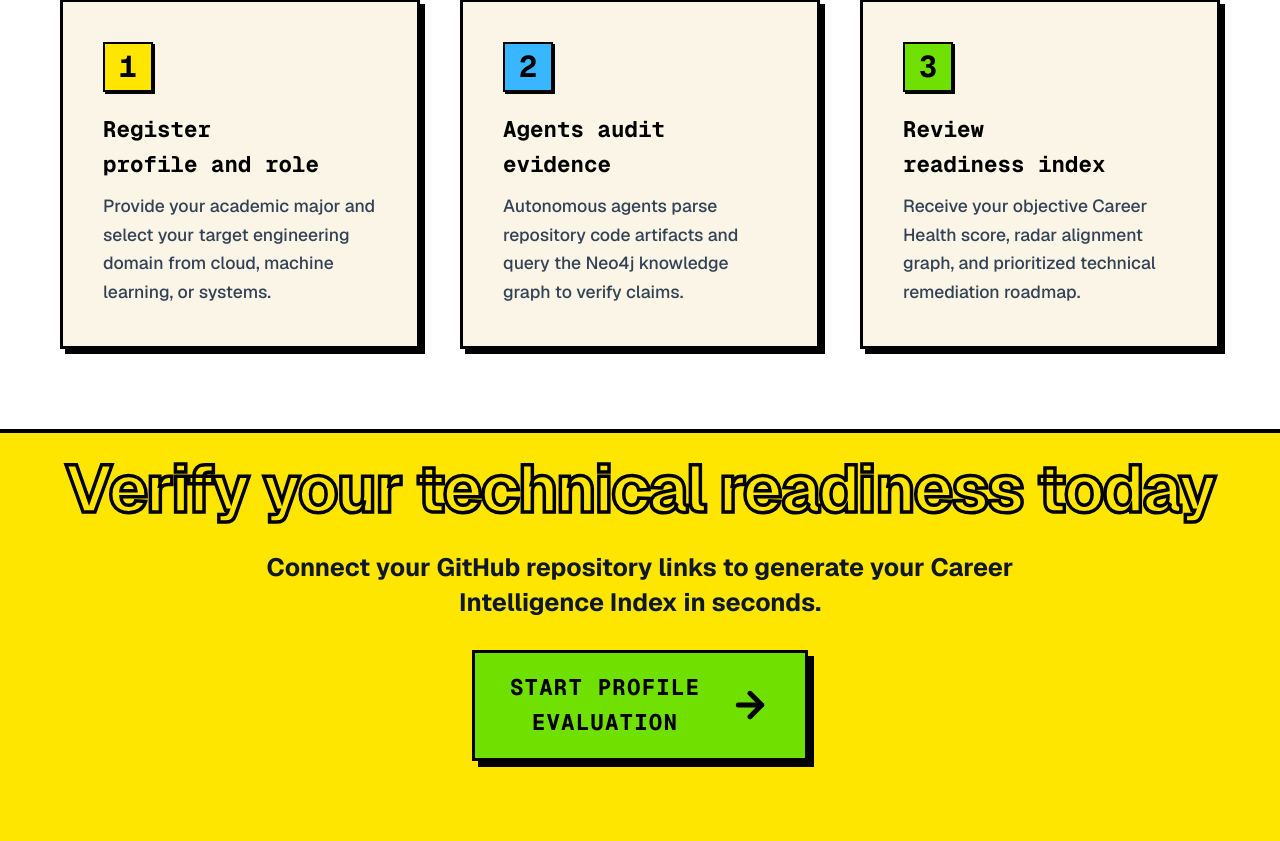
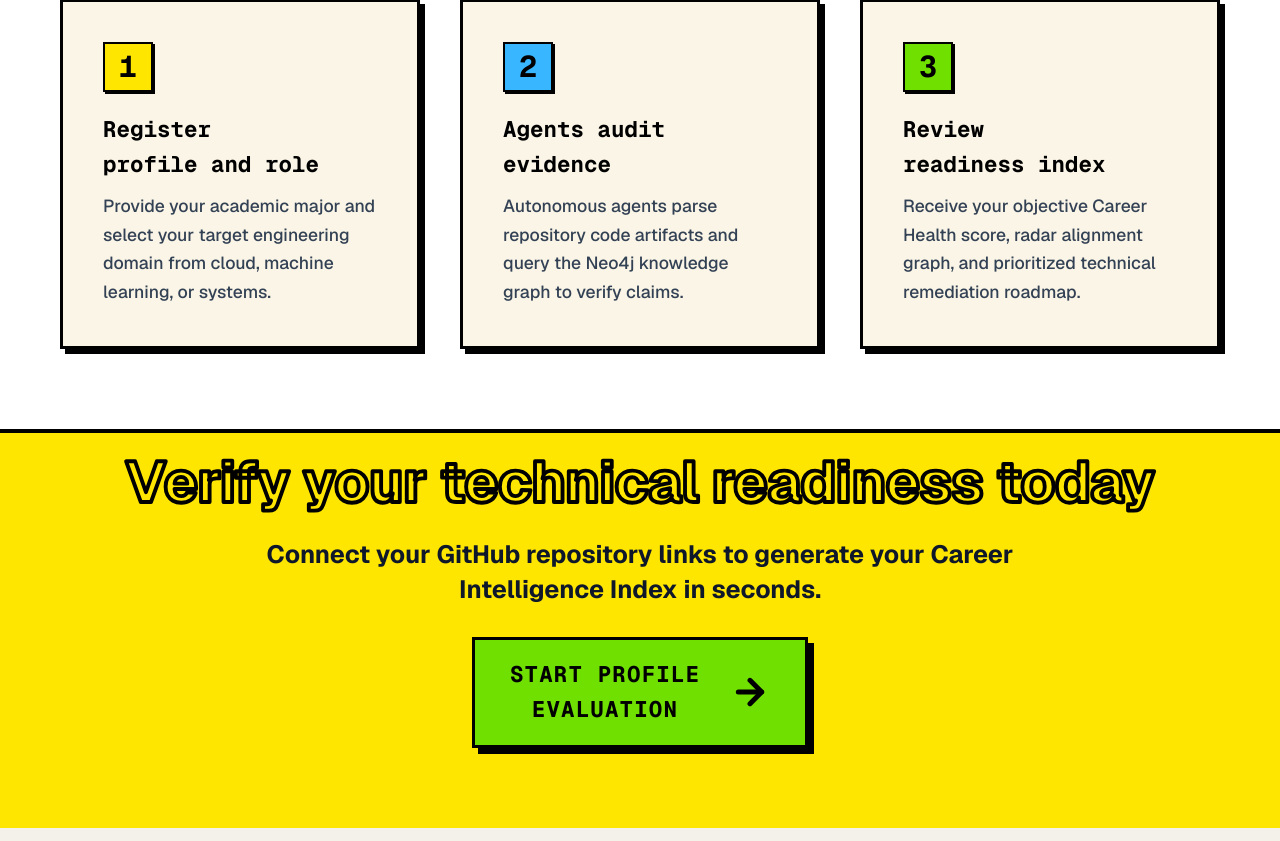
Before and after one commit to Anindya-Dev/careerpilot, a React (Vite) app in the folder frontend/: page / in a window 1280 px wide. Shown: the part 3394-4235 px from the top of the page. Built offline with nearby package versions, Linux system fonts and the light colour scheme; no server answers.

Commit message:
fix(landing): use SVG vector text with stroke and fill=none to ensure edge-to-edge outline text is 100% visible

```diff
--- a/frontend/src/index.css
+++ b/frontend/src/index.css
@@ -6,14 +6,18 @@
   html {
     font-size: 16px;
   }
+
   @media (min-width: 640px) {
     html {
-      font-size: 18px; /* 112.5% scale */
+      font-size: 18px;
+      /* 112.5% scale */
     }
   }
+
   @media (min-width: 1024px) {
     html {
-      font-size: 20px; /* 125% scale so 100% zoom renders at 125% zoom size */
+      font-size: 20px;
+      /* 125% scale so 100% zoom renders at 125% zoom size */
     }
   }
 
@@ -22,7 +26,12 @@
     font-feature-settings: "cv02", "cv03", "cv04", "cv11";
   }
 
-  h1, h2, h3, h4, h5, h6 {
+  h1,
+  h2,
+  h3,
+  h4,
+  h5,
+  h6 {
     text-wrap: balance;
   }
 
@@ -48,6 +57,7 @@
   0% {
     transform: translateX(0%);
   }
+
   100% {
     transform: translateX(-50%);
   }
@@ -81,31 +91,10 @@
     transform: none;
     transition: none;
   }
+
   .animate-marquee {
     animation: none;
     width: 100%;
-  }
-}
-
-/* Outlined / hollow Neo-Brutalism typography: bold black border only, no fill */
-.neo-outline-text {
-  color: #000000; /* Fallback so text is NEVER invisible */
-}
-
-@supports (-webkit-text-stroke: 1px black) or (-webkit-text-stroke: 1px #000) {
-  .neo-outline-text {
-    color: transparent;
-    -webkit-text-fill-color: transparent;
-    -webkit-text-stroke: 2.5px #000000;
-    paint-order: stroke fill;
-  }
-}
-
-@media (min-width: 768px) {
-  @supports (-webkit-text-stroke: 1px black) or (-webkit-text-stroke: 1px #000) {
-    .neo-outline-text {
-      -webkit-text-stroke: 3.5px #000000;
-    }
   }
 }
 
@@ -119,8 +108,5 @@
 }
 
 .neo-btn {
-  @apply border-2 border-black font-mono font-bold tracking-wide transition-all duration-75
-         shadow-[3px_3px_0px_0px_#000000]
-         hover:-translate-y-0.5 hover:shadow-[5px_5px_0px_0px_#000000]
-         active:translate-x-0.5 active:translate-y-0.5 active:shadow-none;
+  @apply border-2 border-black font-mono font-bold tracking-wide transition-all duration-75 shadow-[3px_3px_0px_0px_#000000] hover:-translate-y-0.5 hover:shadow-[5px_5px_0px_0px_#000000] active:translate-x-0.5 active:translate-y-0.5 active:shadow-none;
 }
--- a/frontend/src/pages/LandingPage.jsx
+++ b/frontend/src/pages/LandingPage.jsx
@@ -414,11 +414,35 @@ export default function LandingPage() {
         </section>
 
         {/* SECTION 5: FINAL ACTION BANNER - Scale Reveal */}
-        <section className="pt-2 sm:pt-3 pb-12 sm:pb-16 px-2 sm:px-4 bg-[#FFE600] text-center border-t-2 border-black overflow-hidden w-full">
+        <section className="pt-1 sm:pt-2 pb-12 sm:pb-16 px-2 sm:px-4 bg-[#FFE600] text-center border-t-2 border-black overflow-hidden w-full">
           <Reveal delay={0} className="w-full mx-auto space-y-4">
-            <h2 className="neo-outline-text whitespace-nowrap text-[5.2vw] font-black tracking-tight leading-none py-1.5 select-none w-full block">
-              Verify your technical readiness today
-            </h2>
+            {/* Edge-to-edge bold black outline text with no black fill (SVG vector for 100% visibility) */}
+            <div className="w-full overflow-hidden select-none pt-0">
+              <svg
+                viewBox="0 0 1600 95"
+                className="w-full h-auto block max-h-[130px] pointer-events-none"
+                aria-hidden="true"
+              >
+                <text
+                  x="50%"
+                  y="52%"
+                  dominantBaseline="central"
+                  textAnchor="middle"
+                  fill="none"
+                  stroke="#000000"
+                  strokeWidth="5"
+                  strokeLinejoin="round"
+                  fontFamily="'Geist', system-ui, -apple-system, sans-serif"
+                  fontWeight="900"
+                  fontSize="74"
+                  letterSpacing="-0.5"
+                >
+                  Verify your technical readiness today
+                </text>
+              </svg>
+              <h2 className="sr-only">Verify your technical readiness today</h2>
+            </div>
+
             <p className="text-base sm:text-lg md:text-xl font-bold text-slate-900 max-w-2xl mx-auto leading-relaxed">
               Connect your GitHub repository links to generate your Career Intelligence Index in seconds.
             </p>
```
